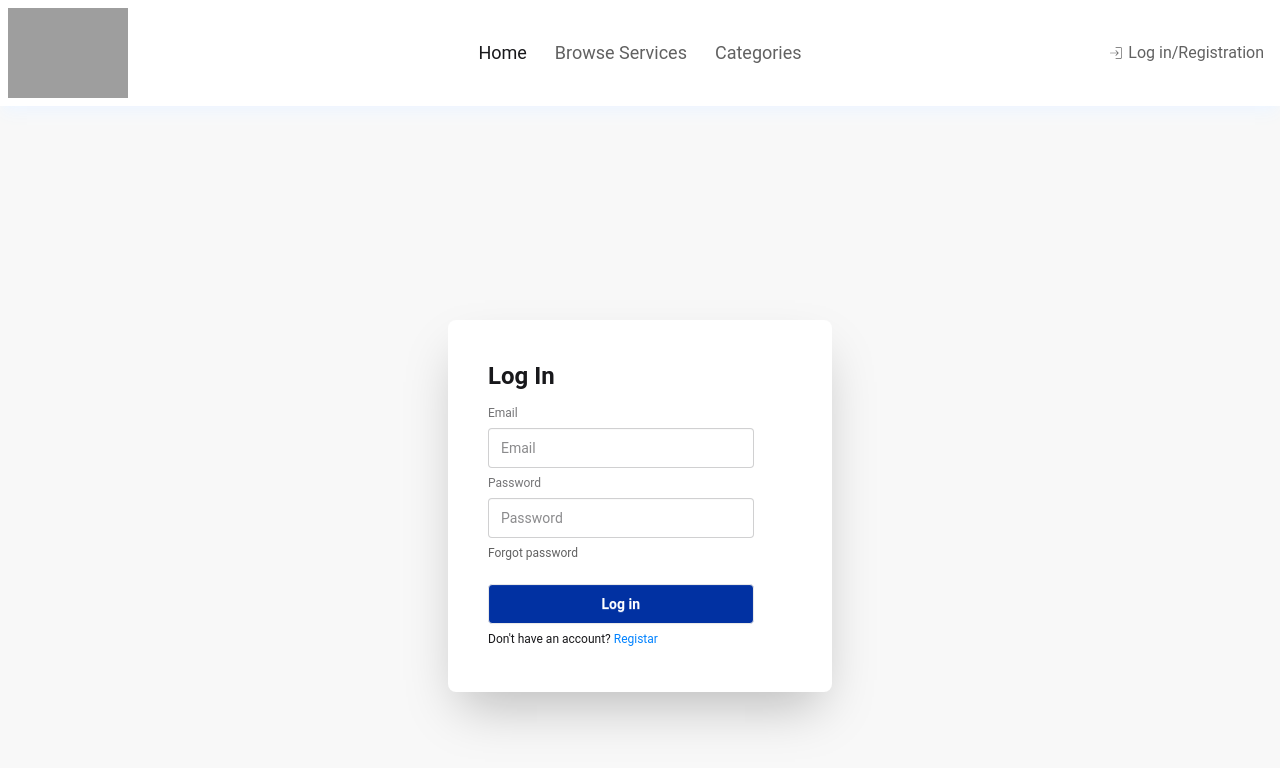
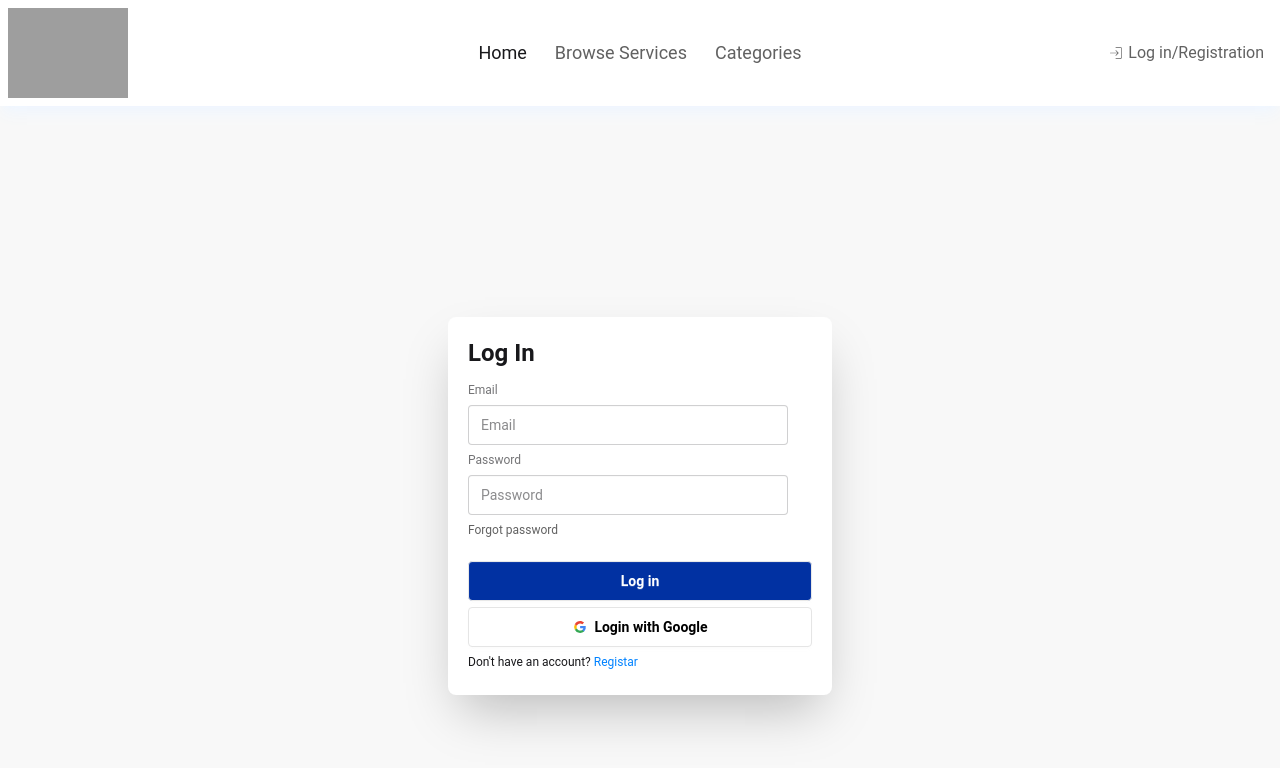
Before and after one commit to mdfahimpathan61/down-work, a React (Vite) app: page /auth/login in a window 1280 px wide. Shown: the top 768 px of the page. Built offline with nearby package versions, Linux system fonts and the light colour scheme; no server answers; grey boxes are pictures that could not be loaded.

Commit message:
sign in with google featured implemented

```diff
--- a/src/Layout/HomeLayout.jsx
+++ b/src/Layout/HomeLayout.jsx
@@ -1,12 +1,14 @@
-import React, { Suspense, useEffect } from 'react';
+import React, { Suspense, useContext, useEffect } from 'react';
 import Navbar from '../Component/Navbar/Navbar';
 import Banner from '../Component/Banner/Banner';
 import Categories from '../Component/Categories/Categories';
 import Featuredjob from '../Component/Featuredjobs/Featuredjobs';
 import Loading from '../Component/Loading';
 import { useLocation } from 'react-router';
+import { AuthContext } from '../Provider/AuthProvider';
 
 const HomeLayout = () => {
+    const {loading} = useContext(AuthContext)
     const location = useLocation()
     useEffect(() => {
         if(location.hash == "#categories"){
@@ -25,7 +27,9 @@ const HomeLayout = () => {
                 <Banner></Banner>
             </header>
 
-            <main>
+            {
+                loading ? <Loading></Loading>:
+                <main>
                 <section id='categories'>
                     <Suspense fallback={<Loading></Loading>}>
                         <Categories></Categories>
@@ -36,6 +40,8 @@ const HomeLayout = () => {
                 </section>
             </main>
 
+            }
+
         </div>
     );
 };
--- a/src/Page/Login.jsx
+++ b/src/Page/Login.jsx
@@ -1,17 +1,21 @@
 import React, { useContext, useState } from "react";
 import { AuthContext } from "../Provider/AuthProvider";
 import { TbPhotoUp } from "react-icons/tb";
-import {  ToastContainer } from "react-toastify";
-import { Link, useLoaderData, useLocation, useNavigate } from "react-router";
+import { ToastContainer } from "react-toastify";
+import {
+  Link,
+  Navigate,
+  useLoaderData,
+  useLocation,
+  useNavigate,
+} from "react-router";
 
 const Login = () => {
-  const { signinWithEmail,toastSuccess } = useContext(AuthContext);
+  const { signinWithEmail, toastSuccess, activeUser,signInWitGoogle } = useContext(AuthContext);
   const [error, setError] = useState("");
   const [successLogin, setSuccessLogin] = useState(false);
-  const navigate = useNavigate()
-  const location = useLocation()
-
-
+  const navigate = useNavigate();
+  const location = useLocation();
 
   const handleOnSubmit = (event) => {
     event.preventDefault();
@@ -21,20 +25,17 @@ const Login = () => {
     const password = event.target.password.value;
     //console.log(name, email, url, password)
 
-
     //reset state
     setError("");
     setSuccessLogin(false);
 
     signinWithEmail(email, password)
-
       .then((result) => {
         console.log(result);
         setSuccessLogin(true);
         event.target.reset();
-        toastSuccess("Log in successful")
-        location?.state?navigate(location.state) : navigate("/")
-
+        toastSuccess("Log in successful");
+        location?.state ? navigate(location.state) : navigate("/");
       })
 
       .catch((error) => {
@@ -42,15 +43,27 @@ const Login = () => {
       });
   };
 
+
+  const handleSignInWithGoogle = () =>{
+    signInWitGoogle()
+    .then(result => {
+      toastSuccess("Log in successful");
+      location?.state ? navigate(location.state) : navigate("/");
+    })
+    .catch(error =>{
+      setError(error.message)
+    })
+  }
+
   return (
     <div>
+      {activeUser && <Navigate to={"/"}></Navigate>}
       <div className="hero bg-base-200 min-h-screen">
         <div className="card bg-base-100  md:w-full max-w-sm  shadow-2xl">
-          <div className="card-body max-w-9/10 p-10">
+          <div className="card-body max-w-10/10 p-5">
             <h1 className="text-2xl font-bold">Log In </h1>
             <form onSubmit={handleOnSubmit}>
               <fieldset className="fieldset">
-
                 <label className="label">Email</label>
                 <input
                   type="email"
@@ -66,7 +79,9 @@ const Login = () => {
                   name="password"
                 />
                 <div>
-                    <Link className="text-[12px] text-accent hover:text-black hover:underline">Forgot password</Link>
+                  <Link className="text-[12px] text-accent hover:text-black hover:underline">
+                    Forgot password
+                  </Link>
                 </div>
 
                 {error && <p className="text-red-500">{error}</p>}
@@ -75,15 +90,51 @@ const Login = () => {
                   Log in
                 </button>
 
+                <button type="button" onClick={handleSignInWithGoogle} className="btn bg-white text-black hover:border-primary border-[#e5e5e5]">
+                  <svg
+                    aria-label="Google logo"
+                    width="16"
+                    height="16"
+                    xmlns="http://www.w3.org/2000/svg"
+                    viewBox="0 0 512 512"
+                  >
+                    <g>
+                      <path d="m0 0H512V512H0" fill="#fff"></path>
+                      <path
+                        fill="#34a853"
+                        d="M153 292c30 82 118 95 171 60h62v48A192 192 0 0190 341"
+                      ></path>
+                      <path
+                        fill="#4285f4"
+                        d="m386 400a140 175 0 0053-179H260v74h102q-7 37-38 57"
+                      ></path>
+                      <path
+                        fill="#fbbc02"
+                        d="m90 341a208 200 0 010-171l63 49q-12 37 0 73"
+                      ></path>
+                      <path
+                        fill="#ea4335"
+                        d="m153 219c22-69 116-109 179-50l55-54c-78-75-230-72-297 55"
+                      ></path>
+                    </g>
+                  </svg>
+                  Login with Google
+                </button>
+
                 <div>
-                    <Link to={"/auth/registration"}>Don't have an account? <span className="text-primary hover:underline">Registar</span></Link>
+                  <Link to={"/auth/registration"}>
+                    Don't have an account?{" "}
+                    <span className="text-primary hover:underline">
+                      Registar
+                    </span>
+                  </Link>
                 </div>
               </fieldset>
             </form>
           </div>
         </div>
       </div>
-      <ToastContainer className="w-3/10"/>
+
     </div>
   );
 };
--- a/src/Provider/AuthProvider.jsx
+++ b/src/Provider/AuthProvider.jsx
@@ -1,17 +1,23 @@
 import React, { createContext, useEffect, useState } from "react";
 import { auth } from "../firebase.config";
-import { createUserWithEmailAndPassword, onAuthStateChanged, signInWithEmailAndPassword, signOut, updateProfile } from "firebase/auth";
+import { createUserWithEmailAndPassword, GoogleAuthProvider, onAuthStateChanged, signInWithEmailAndPassword, signInWithPopup, signOut, updateProfile } from "firebase/auth";
 import { Bounce, toast } from "react-toastify";
 
 export const AuthContext = createContext(null);
 const AuthProvider = ({ children }) => {
  const [activeUser, setActiveuser] = useState(null)
- const [loading,isLoading] = useState(true)
+ const [loading,setLoading] = useState(true)
 
 
   const signUpWithEmail = (email, password) => {
+    setLoading(true)
     return createUserWithEmailAndPassword(auth, email, password);
   };
+
+  const signInWitGoogle = () =>{
+    const googleProvider = new GoogleAuthProvider()
+    return signInWithPopup(auth, googleProvider)
+  }
 
   const updateUser = (updateInfo) => {
     return updateProfile(auth.currentUser, updateInfo);
@@ -32,16 +38,18 @@ const AuthProvider = ({ children }) => {
   };
 
   const signinWithEmail = (email, password) =>{
+    setLoading(true)
     return signInWithEmailAndPassword(auth, email, password)
   }
   const signout = () =>{
+    setLoading(true)
     return signOut(auth)
   }
 
   useEffect(() => {
     const unsubscribe = onAuthStateChanged(auth,(user) => {
         setActiveuser(user)
-        isLoading(false)
+        setLoading(false)
     })
     return () => unsubscribe()
   },[])
@@ -53,7 +61,8 @@ const AuthProvider = ({ children }) => {
     signinWithEmail,
     signout,
     activeUser,
-    loading
+    loading,
+    signInWitGoogle
   };
 
   return <AuthContext value={value}>{children}</AuthContext>;
--- a/src/main.jsx
+++ b/src/main.jsx
@@ -5,9 +5,11 @@ import './index.css'
 import { RouterProvider } from 'react-router'
 import router from './route/router.jsx'
 import AuthProvider from './Provider/AuthProvider.jsx'
+import { ToastContainer } from 'react-toastify'
 
 createRoot(document.getElementById('root')).render(
   <StrictMode>
     <AuthProvider> <RouterProvider router={router}></RouterProvider> </AuthProvider>
+    <ToastContainer toastClassName="!w-[70vw] md:!w-[35vw]"></ToastContainer>
   </StrictMode>,
 )
```
